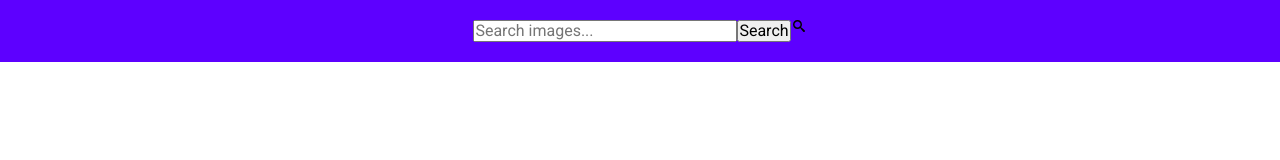
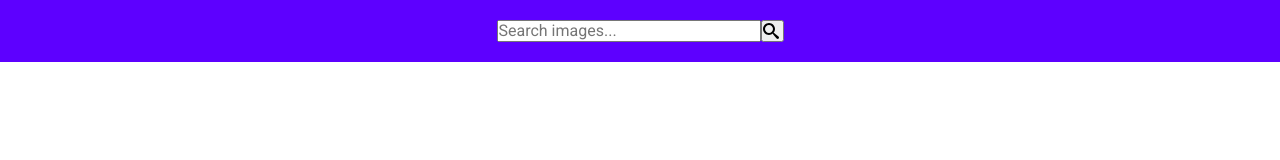
Before and after one commit to Muffcata/goit-js-hw-11, a website built with Parcel: page src/index.html in a window 1280 px wide. Built offline with nearby package versions, Linux system fonts and the light colour scheme.

Commit message:
interface

```diff
--- a/src/partials/form.html
+++ b/src/partials/form.html
@@ -1,14 +1,18 @@
-<div class="container">
+
   <form class="search-form" id="search-form">
+
     <input
       type="text"
       name="searchQuery"
       autocomplete="off"
       placeholder="Search images..."
     />
-    <button type="submit">Search</button>
-    <svg width="16" height="12">
-      <use xlink:href="./images/symbol-defs.svg#icon-search"></use>
-    </svg>
+
+    <button type="submit" class="search-form__btn">
+      <svg class="search-form__svg" width="16" height="16">
+        <use xlink:href="./images/symbol-defs.svg#icon-search"></use>
+      </svg>
+    </button>
+
   </form>
 </div>
--- a/src/sass/_form.scss
+++ b/src/sass/_form.scss
@@ -4,6 +4,15 @@
   padding-bottom: 20px;
   background-color: rgb(93, 0, 255);
   justify-content: center;
+
+  &__btn {
+    width: 23px;
+    heigth: 23px;
+    margin: 0;
+  }
+  &__svg {
+    display: flex;
+  }
 }
 input {
   padding-right: 77px;
```
